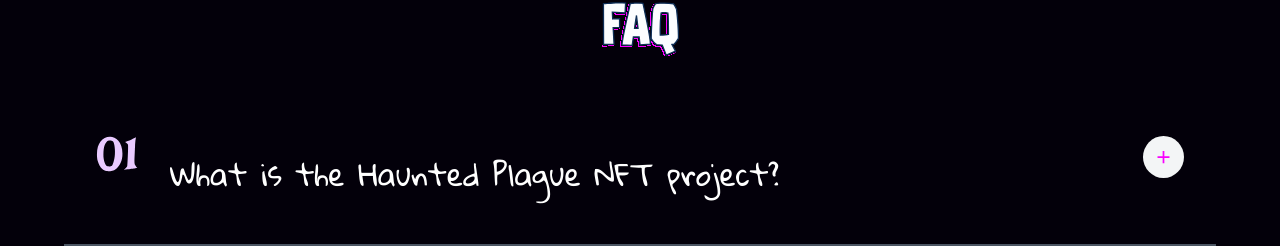
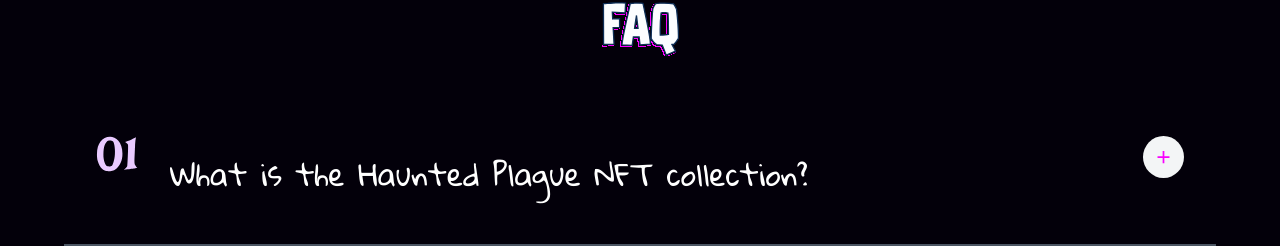
Before and after one commit to VijayAlpha/hunter-nft-website, a Next.js app: page / in a window 1280 px wide. Shown: the part 4434-4680 px from the top of the page. Built offline with nearby package versions, Linux system fonts and the light colour scheme.

Commit message:
Name change

```diff
--- a/app/components/FAQ.jsx
+++ b/app/components/FAQ.jsx
@@ -39,8 +39,8 @@ const FAQ = () => {
       <div className="max-w-6xl my-12  divide-y-2 divide-gray-600 w-full">
         <FAQItem
           num="1"
-          question="What is the Haunted Plague NFT project?"
-          answer="Haunted Plague NFT project is a unique collection of digital assets represented as Non-Fungible Tokens (NFTs). Each NFT in this collection is inspired by haunted and plague-themed art and lore, creating a captivating and eerie virtual world for collectors."
+          question="What is the Haunted Plague NFT collection?"
+          answer="Haunted Plague NFT collection is a unique collection of digital assets represented as Non-Fungible Tokens (NFTs). Each NFT in this collection is inspired by haunted and plague-themed art and lore, creating a captivating and eerie virtual world for collectors."
         />
         <FAQItem
           num="2"
```
